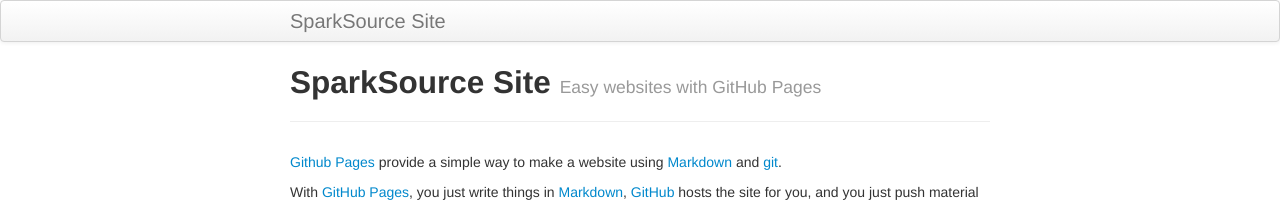
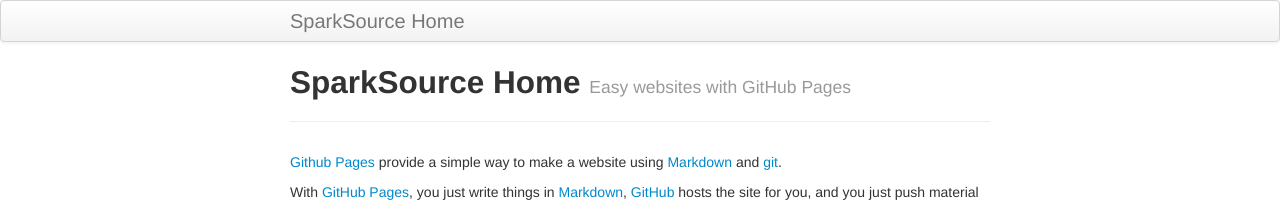
Before and after one commit to SparkSource-cn/web, a Jekyll site: the page built from index.md, in a window 1280 px wide. Shown: the top 203 px of the page. Built offline with Jekyll 4.4.1, drawn with Linux system fonts in a browser that asks for light colours.

```diff
--- a/_config.yml
+++ b/_config.yml
@@ -8,7 +8,7 @@ highlighter: rouge
 # Themes are encouraged to use these universal variables
 # so be sure to set them if your theme uses them.
 #
-title : SparkSource Site
+title : SparkSource Home
 author :
   name : SparkSource
   email : wensheng.xie@sparksource.cn
--- a/index.md
+++ b/index.md
@@ -1,6 +1,6 @@
 ---
 layout: page
-title: SparkSource Site
+title: SparkSource Home
 tagline: Easy websites with GitHub Pages
 description: SparkSource, a leading HMI development system
 ---
```
Also changed, not shown: pages/SparkSource_Introduction.md (+3 -2 lines).
